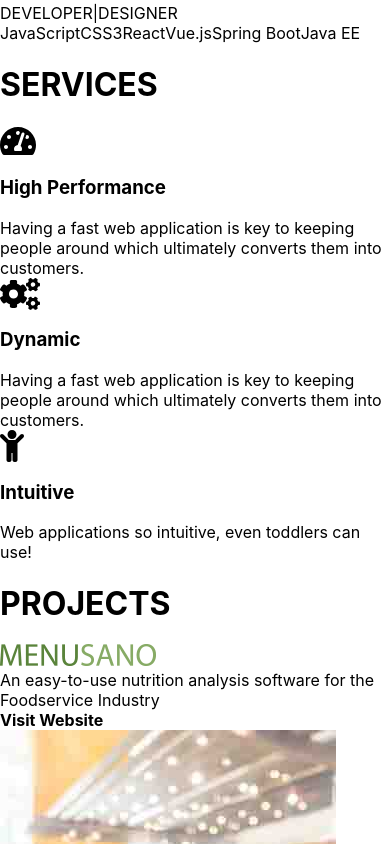
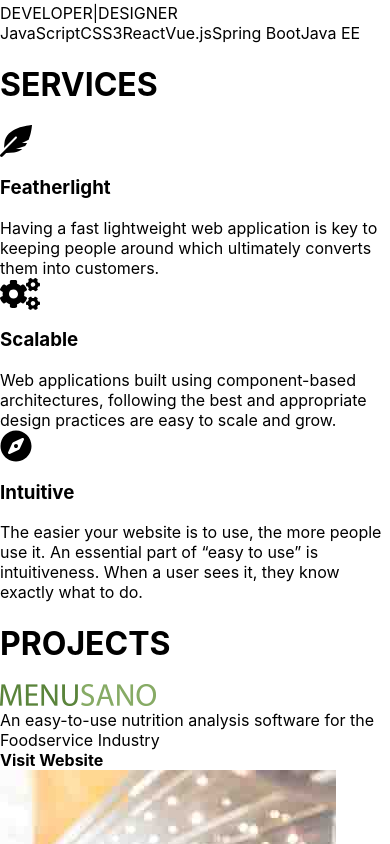
Before and after one commit to d-ilievski/portfolio, a React app: page / in a window 390 px wide. Shown: the part 1580-2424 px from the top of the page. Built offline with nearby package versions, Linux system fonts and the light colour scheme.

Commit message:
contact responsive, services content

```diff
--- a/src/components/ContactSplash/ContactSplash.css
+++ b/src/components/ContactSplash/ContactSplash.css
@@ -1,8 +1,7 @@
 .Container {
-    width: 100%;
-    margin: 0;
-    padding: 30px;
-    padding-left: 100px;
+    width: 75%;
+    margin: auto;
+    padding-bottom: 50px;
     box-sizing: border-box;
     background: white;
 
@@ -13,6 +12,7 @@
 .Content {
     display: flex;
     justify-content: space-evenly;
+    flex-flow: row wrap;
 }
 
 .PanelLeft {
@@ -28,7 +28,7 @@
 
 .FormContainer {
     display: block;
-    max-width: 30%;
+    max-width: 350px;
     margin: 0 30px;
 }
 
--- a/src/components/ContactSplash/ContactSplash.js
+++ b/src/components/ContactSplash/ContactSplash.js
@@ -40,7 +40,7 @@ class ContactSplash extends Component {
                 <div className={classes.Content}>
                     <div className={classes.PanelLeft}>
                         <p className={'wow ' + aboutClasses.Appear} data-wow-delay=".65s">
-                            If you would like to build something great or just say hi, <span onClick={this.onClickToFocusContact} className={classes.TextLink}>fill out the form</span> on the right.
+                            If you would like to build something great or just say hi, <span onClick={this.onClickToFocusContact} className={classes.TextLink}>fill out the form</span>.
                         </p>
 
                         <p className={'wow ' + aboutClasses.Appear} data-wow-delay=".85s">
--- a/src/components/ServicesSplash/ServicesSplash.css
+++ b/src/components/ServicesSplash/ServicesSplash.css
@@ -98,9 +98,9 @@
     mix-blend-mode: difference;
 }
 
-.ContentWrapper .ContentItem .Icon:hover,
+/* .ContentWrapper .ContentItem .Icon:hover, */
 .Grow {
-    transform: scale(1.6);
+    transform: scale(1.4);
 }
 
 .ContentWrapper .ContentItem .Description h3 {
@@ -127,6 +127,7 @@
     font-size: 1em;
 }
 
+
 @media screen and (max-width: 768px) {
     .ContentWrapper {
         justify-content: space-between;
@@ -139,6 +140,8 @@
 
     .ContentItem {
         margin: 10px;
+        animation-delay: 0 !important;
+        transition-delay: 0 !important;
     }
 }
 
--- a/src/components/ServicesSplash/ServicesSplash.js
+++ b/src/components/ServicesSplash/ServicesSplash.js
@@ -3,7 +3,7 @@ import aboutClasses from '../../containers/AboutSplash/AboutSplash.css';
 import classes from './ServicesSplash.css';
 
 import {FontAwesomeIcon} from '@fortawesome/react-fontawesome'
-import {faUser, faTachometerAlt, faChild, faCogs} from '@fortawesome/free-solid-svg-icons/'
+import {faUser, faCogs, faFeatherAlt, faCompass, faEye} from '@fortawesome/free-solid-svg-icons/'
 import Auxilliary from '../../hoc/Auxilliary';
 // import {ReactComponent as Grandparents} from '../../images/icons/grandparents.svg';
 
@@ -96,28 +96,29 @@ class ServicesSplash extends Component {
                 </h1>
 
                 <div className={classes.ContentWrapper}>
-                    {/*classes.appearAndOpen*/}
                     <div className={`${classes.ContentItem} wow ${classes.appearAndOpen}`} data-wow-delay="0.4s">
-                        <div className={classes.Icon}>
+                        <div className={`${classes.Icon}`}>
                             <FontAwesomeIcon
+                                className={`wow ${classes.Grow}`}
                                 icon={this.state.designerModeDelayed
-                                ? faUser
-                                : faTachometerAlt}
+                                ? faEye
+                                : faFeatherAlt}
                                 size="2x"></FontAwesomeIcon>
                         </div>
                         <div className={classes.Description}>
                             {this.state.designerModeDelayed ?
                                 <Auxilliary>
-                                    <h3>High Performance</h3>
+                                    <h3>Featherlight</h3>
 
-                                    <p>Having a fast website is key to keeping people around which ultimately
-                                        converts them into customers.</p>
+                                    <p>
+                                        Working alongside clients when designing UI/UX prototypes
+                                    </p>
                                 </Auxilliary>
                              :
                                 <Auxilliary>
-                                    <h3>High Performance</h3>
+                                    <h3>Featherlight</h3>
 
-                                    <p>Having a fast web application is key to keeping people around which ultimately
+                                    <p>Having a fast lightweight web application is key to keeping people around which ultimately
                                         converts them into customers.</p>
                                 </Auxilliary>
                             }
@@ -127,23 +128,24 @@ class ServicesSplash extends Component {
                     </div>
                     <div className={classes.ContentItem + ' wow ' + classes.appearAndOpen} data-wow-delay="0.6s">
                         <div className={classes.Icon}>
-                            <FontAwesomeIcon icon={this.state.designerModeDelayed ? faUser : faCogs} size="2x"></FontAwesomeIcon>
+                            <FontAwesomeIcon icon={this.state.designerModeDelayed ? faUser : faCogs} size="2x" className={`wow ${classes.Grow}`}></FontAwesomeIcon>
                             {/* <ResponsivenessLogo/> */}
                         </div>
                         <div className={classes.Description}>
                         {this.state.designerModeDelayed ?
                                 <Auxilliary>
-                                    <h3>High Performance</h3>
+                                    <h3>Interactive</h3>
 
-                                    <p>Having a fast website is key to keeping people around which ultimately
-                                        converts them into customers.</p>
+                                    <p>Structured design approach for developing high-level interaction design prototypes using simple interactive media.</p>
                                 </Auxilliary>
+
                              :
                                 <Auxilliary>
-                                    <h3>Dynamic</h3>
+                                    <h3>Scalable</h3>
 
-                                    <p>Having a fast web application is key to keeping people around which ultimately
-                                        converts them into customers.</p>
+                                    <p>
+                                        Web applications built using component-based architectures, following the best and appropriate design practices are easy to scale and grow.
+                                    </p>
                                 </Auxilliary>
                             }
                             {/* <strong className={classes.Link}>Read More</strong> */}
@@ -152,9 +154,10 @@ class ServicesSplash extends Component {
                     <div className={classes.ContentItem + ' wow ' + classes.appearAndOpen} data-wow-delay="0.8s">
                         <div className={classes.Icon}>
                             <FontAwesomeIcon
+                                className={`wow ${classes.Grow}`}
                                 icon={this.state.designerModeDelayed
                                 ? faUser
-                                : faChild}
+                                : faCompass}
                                 size="2x"></FontAwesomeIcon>
                         </div>
                         <div className={classes.Description}>
@@ -162,12 +165,15 @@ class ServicesSplash extends Component {
                                 <Auxilliary>
                                     <h3>Intuitive</h3>
 
-                                    <p>Applications so intuitive, even your grandparents can use!</p>
+                                    <p></p>
                                 </Auxilliary>
                              :
                                 <Auxilliary>
                                     <h3>Intuitive</h3>
-                                    <p>Web applications so intuitive, even toddlers can use!</p>
+                                    <p>
+                                        The easier your website is to use, the more people use it.
+                                        An essential part of “easy to use” is intuitiveness.
+                                        When a user sees it, they know exactly what to do.</p>
                                 </Auxilliary>
                             }
                             {/* <strong className={classes.Link}>Read More</strong> */}
--- a/src/containers/AboutSplash/AboutSplash.css
+++ b/src/containers/AboutSplash/AboutSplash.css
@@ -54,6 +54,7 @@
     /* font-size: 1.1em; */
     cursor: pointer;
     /* transform: scale(1.1) */
+    text-decoration: underline;
 }
 
 .CardParagraph {
```
